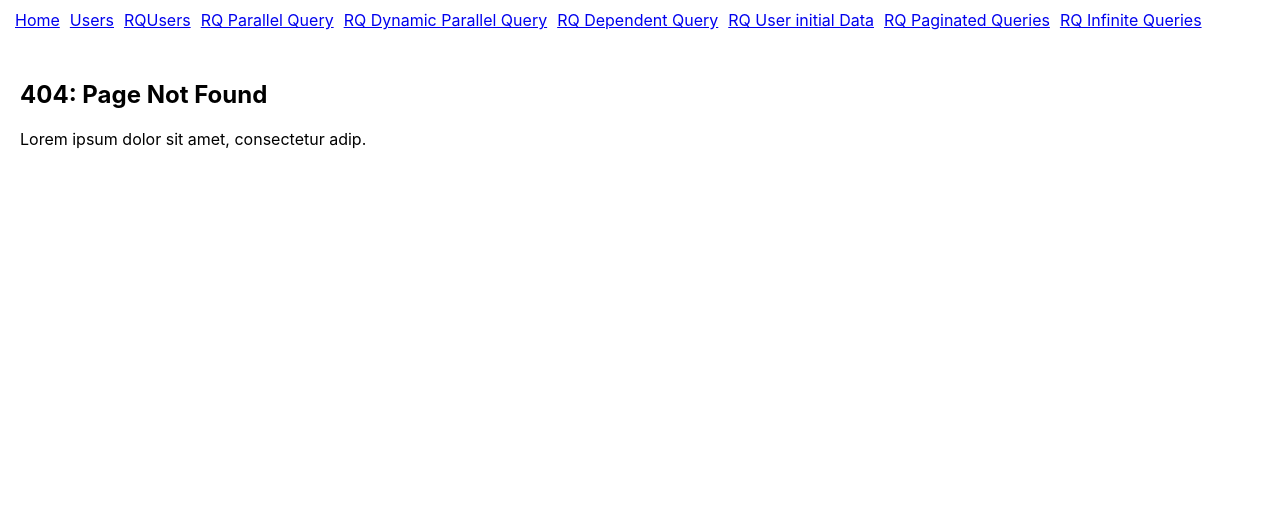
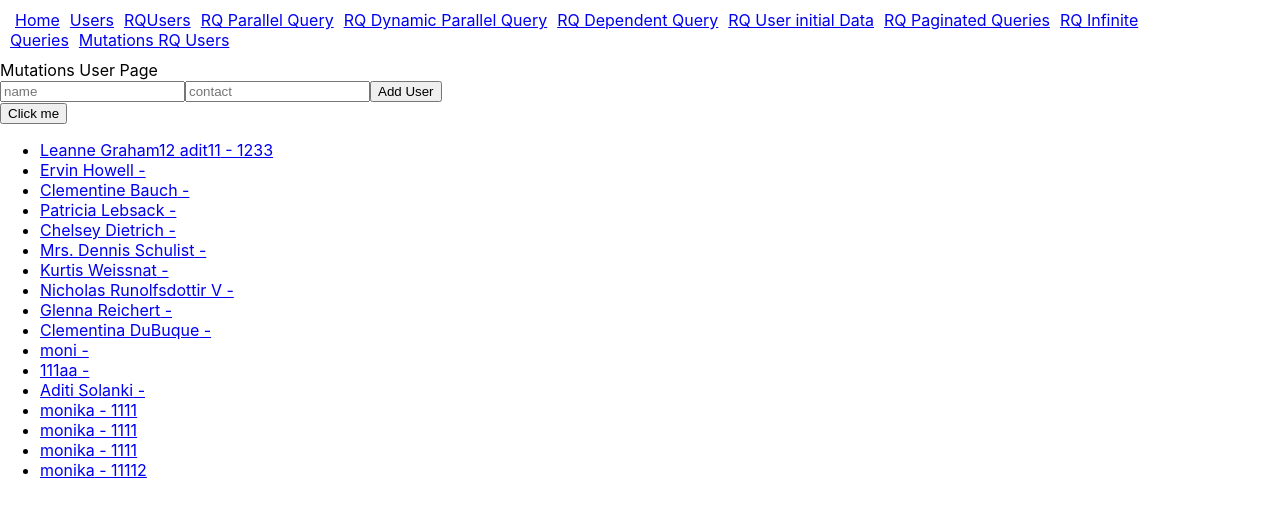
Before and after one commit to aditisolanki71/React-query, a React (Create React App) app: page /mutaions-rq-users in a window 1280 px wide. Shown: the top 514 px of the page. Built offline with nearby package versions, Linux system fonts and the light colour scheme; data requests are answered from the project's data file.

Commit message:
Mutation Post User

```diff
--- a/db.json
+++ b/db.json
@@ -248,6 +248,26 @@
       "email": "aditisolanki@gmail.com",
       "phone": "aa",
       "id": 13
+    },
+    {
+      "name": "monika",
+      "contact": "1111",
+      "id": 14
+    },
+    {
+      "name": "monika",
+      "contact": "1111",
+      "id": 15
+    },
+    {
+      "name": "monika",
+      "contact": "1111",
+      "id": 16
+    },
+    {
+      "name": "monika",
+      "contact": "11112",
+      "id": 17
     }
   ],
   "posts": [
@@ -854,25 +874,27 @@
       }
     ]
   ],
-  "myUser": [
-
-  ],
+  "myUser": [],
   "myUsers": [
     {
       "email": "aditisolanki@gmail.com",
       "channelId": "codevolution"
     }
   ],
-  "channels" : [
+  "channels": [
     {
       "id": "codevolution",
-      "courses": ["react", "vue", "angular"]
+      "courses": [
+        "react",
+        "vue",
+        "angular"
+      ]
     }
   ],
   "colors": [
     {
-        "id": 1,
-        "label": "Red"
+      "id": 1,
+      "label": "Red"
     },
     {
       "id": 2,
--- a/src/App.js
+++ b/src/App.js
@@ -12,6 +12,7 @@ import RQDependentQueriesPage from "./components/DependentQueries.page"
 import RQUserInitialData from './components/RQUserInitialData.page';
 import RQPaginatedQueriesPage from './components/RQPaginatedQueries.page';
 import RQInfiniteQueriesPage from './components/RQInfinitequeries.page';
+import MutationsRQUserPage from './components/MutationsRQUsers.page';
 const client = new QueryClient();
 
 function App() {
@@ -46,6 +47,9 @@ function App() {
             <Link to="/rq-infinite-query" style={{ padding: 5 }}>
             RQ Infinite Queries
             </Link>
+            <Link to="/mutaions-rq-users" style={{ padding: 5 }}>
+            Mutations RQ Users
+            </Link>
         </nav>
         <Routes>
           <Route path="/rqusers/:userId" element={<RQUserDetail />} />
@@ -57,6 +61,7 @@ function App() {
           <Route path="/rq-user-initial" element={<RQUserInitialData/>} />
           <Route path="/rq-paginated" element={<RQPaginatedQueriesPage/>} />
           <Route path="/rq-infinite-query" element={<RQInfiniteQueriesPage/>} />
+          <Route path="/mutaions-rq-users" element={<MutationsRQUserPage/>} />
           <Route path="/" element={<HomePage />} />
           <Route path="*" element={<NoMatch />} />
         </Routes>
--- /dev/null
+++ b/src/components/MutationsRQUsers.page.js
@@ -0,0 +1,93 @@
+
+import { useState } from "react";
+import { useUsersData, useAddUserData } from "../components/hooks/useUsersData"
+import { Link } from "react-router-dom";
+
+//Task:-
+// combing polling with callback
+// use refetchinterval to poll data on every 3 sec
+// behind scene chage or add data in db.json
+ //data.length is 12 or any error then stop refetching
+
+const MutationsRQUserPage = () => {
+
+    const [name, setName] = useState('');
+    const [contact, setContact] = useState('')
+
+    const onSuccess = (data) => {
+        console.log("onSuccess called", data)
+        // if(data.data.length === 14) {
+        //     console.log("success")
+        //     setFlag(true)
+        // }
+    }
+
+    const onError = (error) => {
+        console.log("onError called", error)
+        // if(error.message) {
+        //     console.log("Error")
+        //     setFlag(true)
+        // }
+    }
+
+    const {
+            data : getUsers,
+            // isLoading,
+            // isError,
+            // error,
+            refetch
+        } = useUsersData(onSuccess, onError)
+
+
+    const {mutate: addUser, isLoading, isError, error} = useAddUserData();
+
+    const handleAddClick = () => {
+        console.log("handle add click", name, contact)
+        const user = {name,contact}
+        addUser(user)
+    }
+
+
+    if(isLoading) {
+        return <h2>Loading RQUsers...</h2>
+    }
+
+    if(isError) {
+        return <h2>{error.message}</h2>
+    }
+
+    console.log("rx user loadig",isLoading)
+    console.log("RX", getUsers)
+    return (
+        <div>
+            Mutations User Page
+
+            <div>
+                <input
+                    type="text"
+                    placeholder="name"
+                    value={name}
+                    onChange={(e) => setName(e.target.value)}
+                />
+                <input
+                    type="text"
+                    placeholder="contact"
+                    value={contact}
+                    onChange={(e) => setContact(e.target.value)}
+                />
+                <button onClick={handleAddClick}>Add User</button>
+            </div>
+             <button onClick={refetch}>Click me</button>
+            <ul>
+                {getUsers?.data?.map((user) => {
+                    return (
+                        <li key={user.id}>
+                            <Link to={`/rqusers/${user.id}`}>{user.name} - {user.contact}</Link>
+                        </li>
+                    )
+                })}
+            </ul>
+        </div>
+    )
+}
+export default MutationsRQUserPage;
--- a/src/components/hooks/useUsersData.js
+++ b/src/components/hooks/useUsersData.js
@@ -1,5 +1,5 @@
 import axios from "axios";
-import { useQuery } from "react-query";
+import { useQuery, useMutation } from "react-query";
 const fetchUsers = () => {
     return axios.get("http://localhost:3001/users")
 }
@@ -26,4 +26,9 @@ export const useUsersData = (onSuccess, onError) => {
         }
     )
 }
-export default useUsersData;
+const addUser = (user) => {
+    return axios.post("http://localhost:3001/users", user)
+}
+export const useAddUserData = () => {
+    return useMutation(addUser)
+}
```
